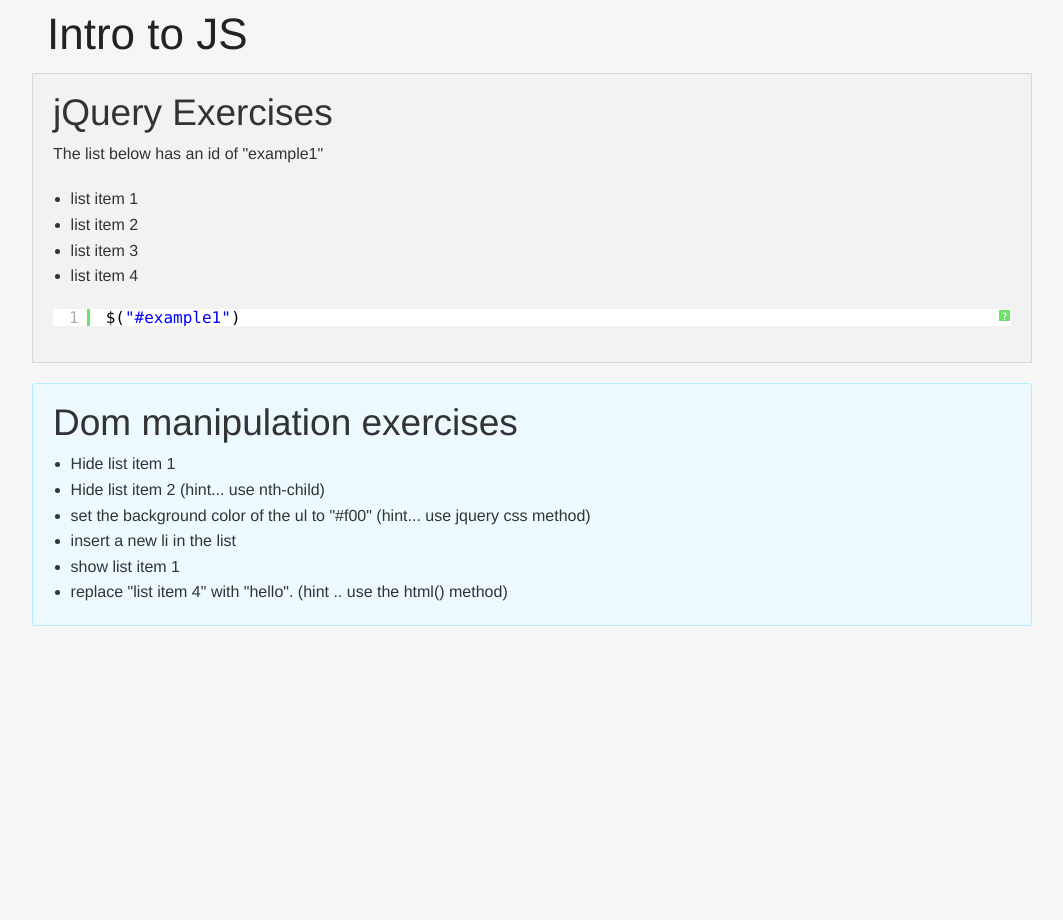
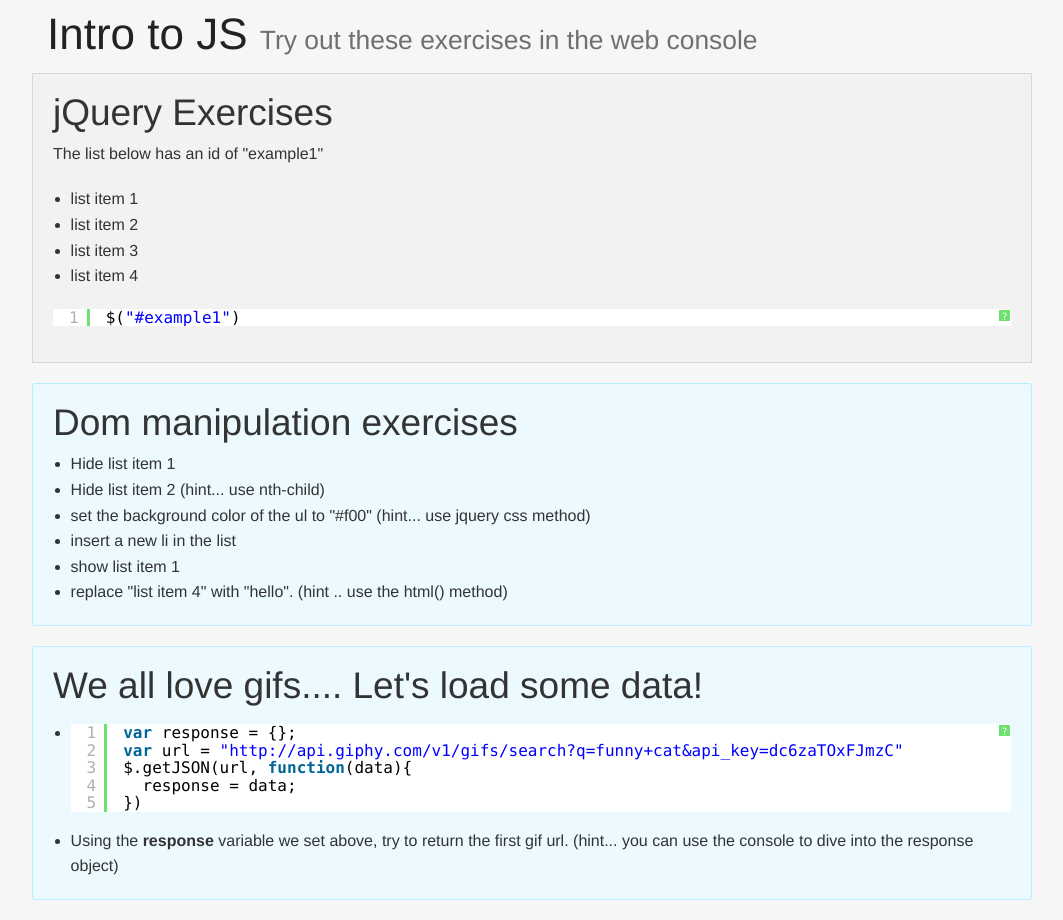
Before and after one commit to elguapo1611/elguapo1611.github.io, a plain HTML site: page index.html in a window 1280 px wide. Shown: the whole page, without its empty margins (108-1171 px from the left). Before the commit the page ends 800 px from the top, so only its background shows below. Drawn offline with Linux system fonts and the light colour scheme.

Commit message:
add giphy

```diff
--- a/index.html
+++ b/index.html
@@ -16,7 +16,7 @@
 
     <div class="row">
       <div class="large-12 columns">
-        <h1>Intro to JS</h1>
+        <h1>Intro to JS <small>Try out these exercises in the web console</small></h1>
       </div>
     </div>
 
@@ -49,6 +49,21 @@
               <li>replace "list item 4" with "hello". (hint .. use the html() method)</li>
             </ul>
           </div>
+          <div class="panel callout radius">
+            <h2>We all love gifs.... Let's load some data!</h2>
+            <ul>
+              <li>
+                <pre class="brush: js;">
+                  var response = {};
+                  var url = "http://api.giphy.com/v1/gifs/search?q=funny+cat&api_key=dc6zaTOxFJmzC"
+                  $.getJSON(url, function(data){
+                    response = data;
+                  })
+                </pre>
+              </li>
+              <li>Using the <strong>response</strong> variable we set above, try to return the first gif url. (hint... you can use the console to dive into the response object)</li>
+            </ul>
+          </div>
         </div>
 
       </div>
```
